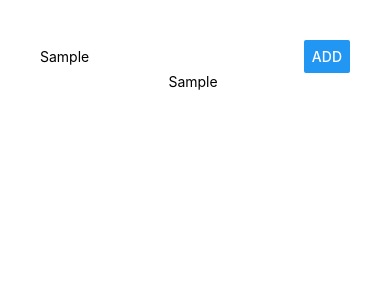
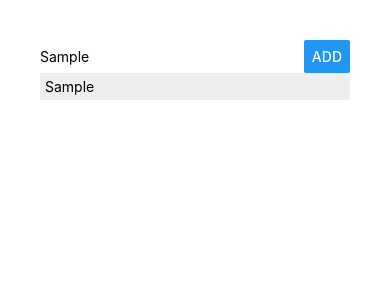
Before and after one commit to LukeDefeo/react-native-places-tutorial, a React Native app: screen / in a window 390 px wide. Both pictures are taken after typing "Sample" into the empty fields and a click on the button "ADD". Shown: the top 300 px of the page. Built offline with nearby package versions, Linux system fonts and the light colour scheme.

Commit message:
added list item

```diff
--- a/App.js
+++ b/App.js
@@ -15,6 +15,7 @@
 
 import React from 'react';
 import { Platform, StyleSheet, Text, View, TextInput, Button, Slider } from 'react-native';
+import ListItem from './src/components/ListItem/ListItem.js'
 
 const instructions = Platform.select({
   ios: 'Press Cmd+R to reload,\n' + 'Cmd+D or shake for dev menu',
@@ -89,7 +90,12 @@
   }
 
   render() {
-    const placesOutput = this.state.places.map((place, idx) => <Text key={idx}>{place} </Text>);
+    const placesOutput = this.state.places.map((place, idx) => (
+      <ListItem
+        key={idx}
+        placeName={place} />
+    ));
+
     return (
       <View style={styles.container}>
         <View style={styles.inputContainer}>
@@ -106,7 +112,7 @@
           />
         </View>
 
-        <View>
+        <View style={styles.listContainer}>
           {placesOutput}
         </View>
         {/* <VerticalSlider></VerticalSlider> */}
@@ -139,5 +145,11 @@
     flexDirection: "row",
     justifyContent: "space-between",
     alignItems: "center"
+  },
+  listContainer: {
+    // backgroundColor: "red",
+    // alignItems: "stretch"
+    // flex: 1,
+    width: "100%"
   }
 });
--- /dev/null
+++ b/src/components/ListItem/ListItem.js
@@ -0,0 +1,19 @@
+import React from 'react'
+import {Text, View, StyleSheet} from 'react-native'
+const listItem = (props) => (
+
+    <View style={styles.listItem}>
+        <Text>{props.placeName}</Text>
+    </View>
+);
+
+const styles = StyleSheet.create({
+    listItem: {
+        width: "100%",
+        padding: 5,
+        marginBottom: 10,
+        backgroundColor: "#eee"
+    }
+})
+
+export default listItem
```
